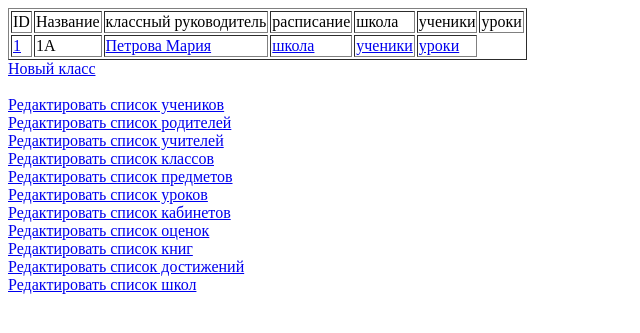
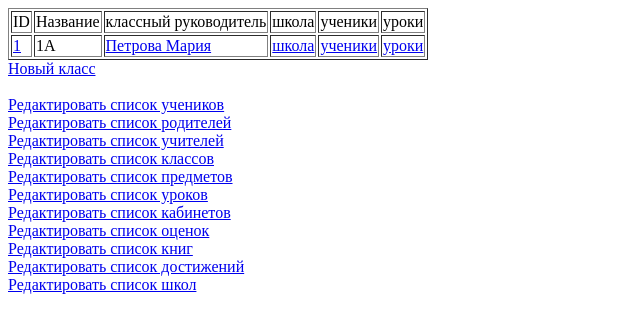
Before and after one commit to CringeCode228/WebSite, a Flask app: page /admin_panel/classes in a window 1280 px wide. Shown: the top 333 px of the page, without its empty margins (0-640 px from the left). Run offline with Flask 2, Linux system fonts and the light colour scheme; a user stored in the database is signed in; data comes from the database, SQL or seed files in the repository; some libraries are stand-ins or nearby versions.

Commit message:
presentation

```diff
--- a/app/templates/admin/classes.html
+++ b/app/templates/admin/classes.html
@@ -16,7 +16,6 @@
             <td>ID</td>
             <td>Название</td>
             <td>классный руководитель</td>
-            <td>расписание</td>
             <td>школа</td>
             <td>ученики</td>
             <td>уроки</td>
```
